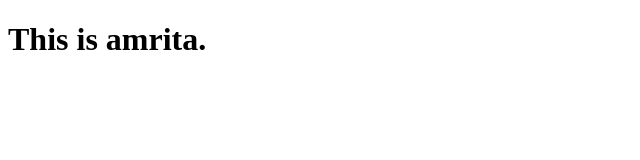
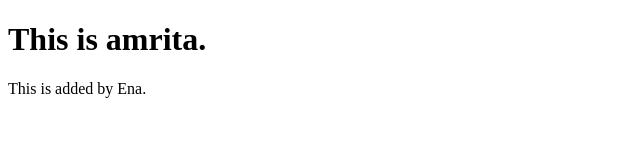
Before and after one commit to EAD-GCES/EnaGurung-EAD, a plain HTML site: page Practical/Lab1/about.html in a window 1280 px wide. Shown: the whole page, without its empty margins (0-640 px from the left). Drawn offline with Linux system fonts and the light colour scheme.

Commit message:
Added by Ena

```diff
--- a/Practical/Lab1/about.html
+++ b/Practical/Lab1/about.html
@@ -5,5 +5,6 @@
 </head>
 <body>
 <h1>This is amrita.</h1>
+<p>This is added by Ena.</p>
 </body>
 </html>
```
